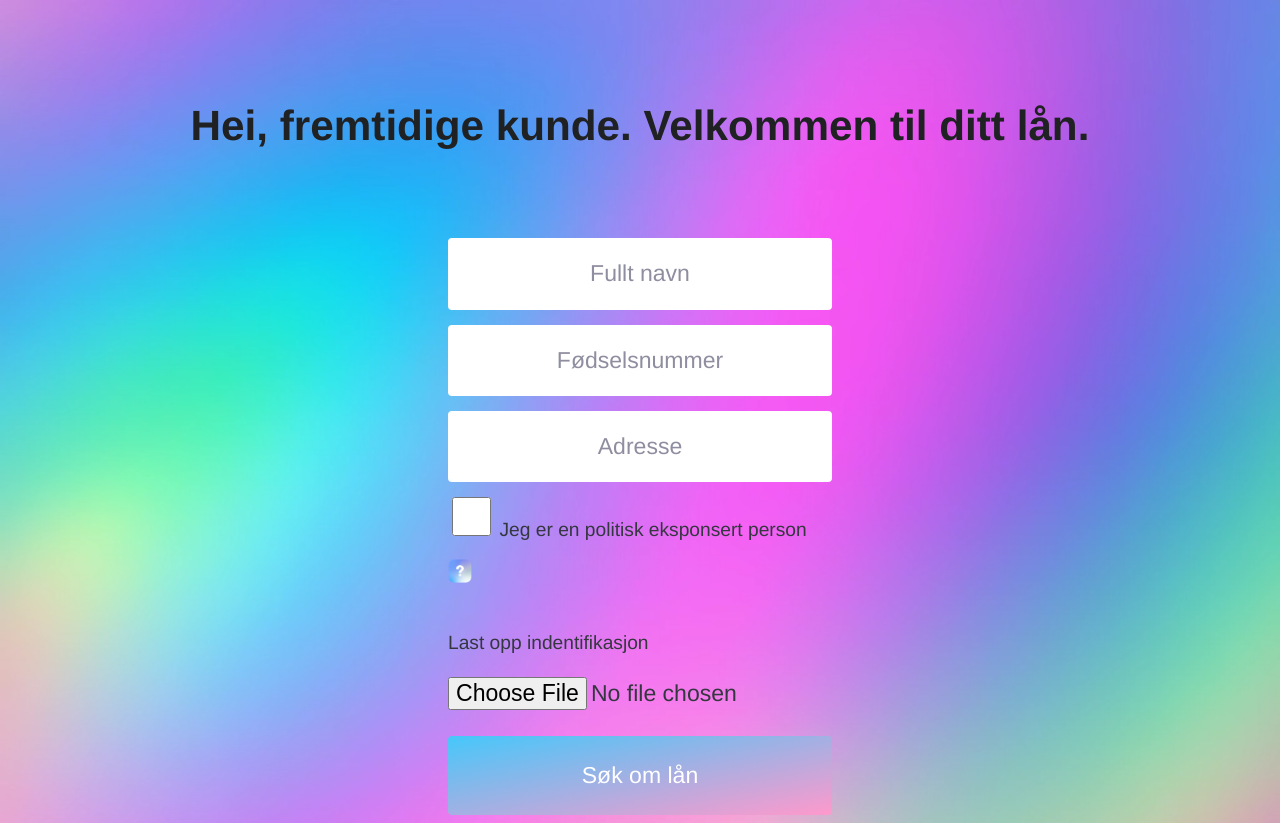
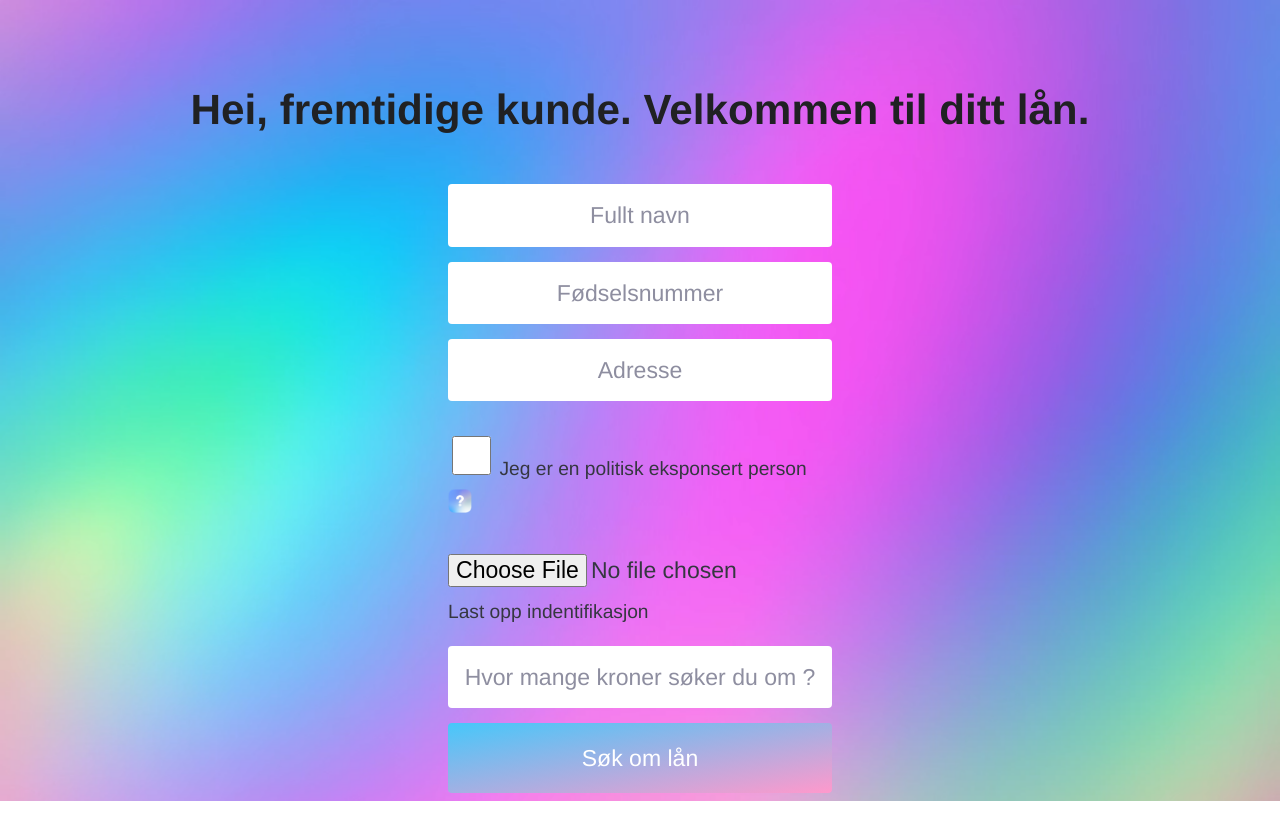
Before and after one commit to lucafossen/stacc-challenge-submission-h22, a Flask app: page /kunde in a window 1280 px wide. After the commit the page ends 801 px from the top, so only its background shows below. Run offline with Flask 2, Linux system fonts and the light colour scheme; some web fonts are replaced.

Commit message:
Added form input: loan amount

```diff
--- a/static/main.css
+++ b/static/main.css
@@ -18,7 +18,7 @@
 body,
 input {
   font-size: 1.2em;
-  line-height: 2.4em;
+  line-height: 2em;
   color: #353740;
   font-family: "ColfaxAI", Helvetica, sans-serif;
 }
@@ -41,13 +41,13 @@ h3 {
   line-height: 2.0em;
   font-weight: bold;
   color: #202123;
-  margin: 16px 0 40px;
+  margin: 0px 0 2px;
 }
 
 .form {
   display: flex;
   flex-direction: column;
-  width: 30vw;
+  width: 100vw;
 }
 
 ::placeholder {
--- a/templates/kunde.html
+++ b/templates/kunde.html
@@ -13,24 +13,25 @@
     <form class="customer_loan" method="post" enctype="multipart/form-data" >
         <input type="text" name="fullname" placeholder="Fullt navn" required />
         <input type="text" name="ssn" placeholder="Fødselsnummer" required />
-        <input type="text" name="Address" placeholder="Adresse" required />
-
+        <input type="text" name="address" placeholder="Adresse" required />
+        <span></span>
         <div>
             <input type="checkbox" id="PEP" name="PEP_self_flag" value="yes">
             <label for="PEP"> Jeg er en politisk eksponsert person</label>
             <a href="https://no.wikipedia.org/wiki/Politisk_eksponert_person" target=”_blank”>
-                <img src="static/question.png" height="24em">
+                <img src="static/question.png" height="24em" title="Hva er en politisk eksponert person?">
             </a>
         </div>
 
         <span></span>
 
         <div>
+            <input type="file" id="ID_upload" name="file" value="Upload" accept=".jpg, .jpeg, .png, .pdf" required/>
+            <br>
             <label for="ID_upload">Last opp indentifikasjon</label>
-            <input type="file" id="ID_upload" name="file" value="Upload" accept=".jpg, .jpeg, .png, .pdf" required/>
         </div>
-        <!-- LEFT OFF HERE: GOING TO CREATE A NICER-LOOKING UPLOAD BUTTON -->
-
+        <!-- TODO: CREATE A NICER-LOOKING UPLOAD BUTTON -->
+        <input type="text" name="loan_amt" placeholder="Hvor mange kroner søker du om ?" required />
         <input type="submit" value="Søk om lån"/>
     </form>
 </body>
```
